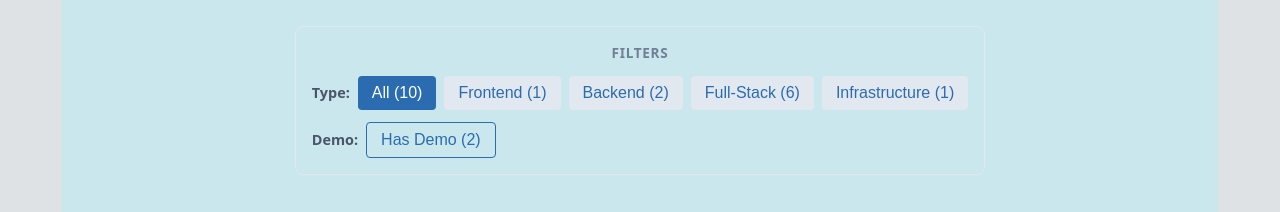
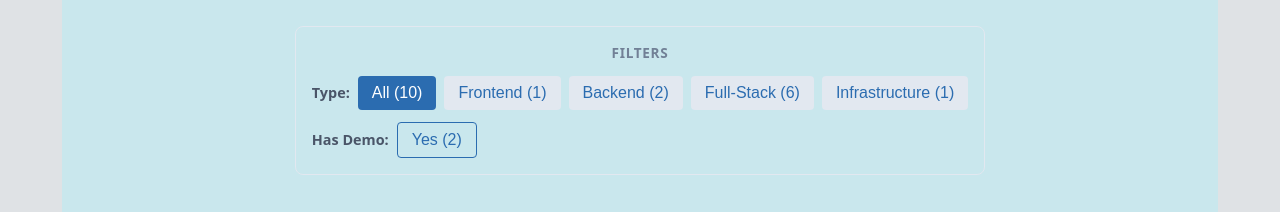
Before and after one commit to knetsov91/knetsov91.github.io, a React (Vite) app: page / in a window 1280 px wide. Shown: the part 920-1132 px from the top of the page. Built offline with nearby package versions, Linux system fonts and the light colour scheme; no server answers.

Commit message:
style(projects): Reword demo filter label and button copy

```diff
--- a/src/components/Projects/Projects.jsx
+++ b/src/components/Projects/Projects.jsx
@@ -61,12 +61,12 @@ const Projects = () => {
                     ))}
                 </div>
                 <div className={style.demoFilters}>
-                    <span className={style.filterLabel}>Demo:</span>
+                    <span className={style.filterLabel}>Has Demo:</span>
                     <button
                         onClick={handleDemoFilter}
-                        className={demoOnly ? style.active : style.demoButton}
+                        className={demoOnly ? `${style.active} ${style.demoButtonActive}` : style.demoButton}
                     >
-                        has demo ({demoCount})
+                        Yes ({demoCount})
                     </button>
                 </div>
             </div>
```
